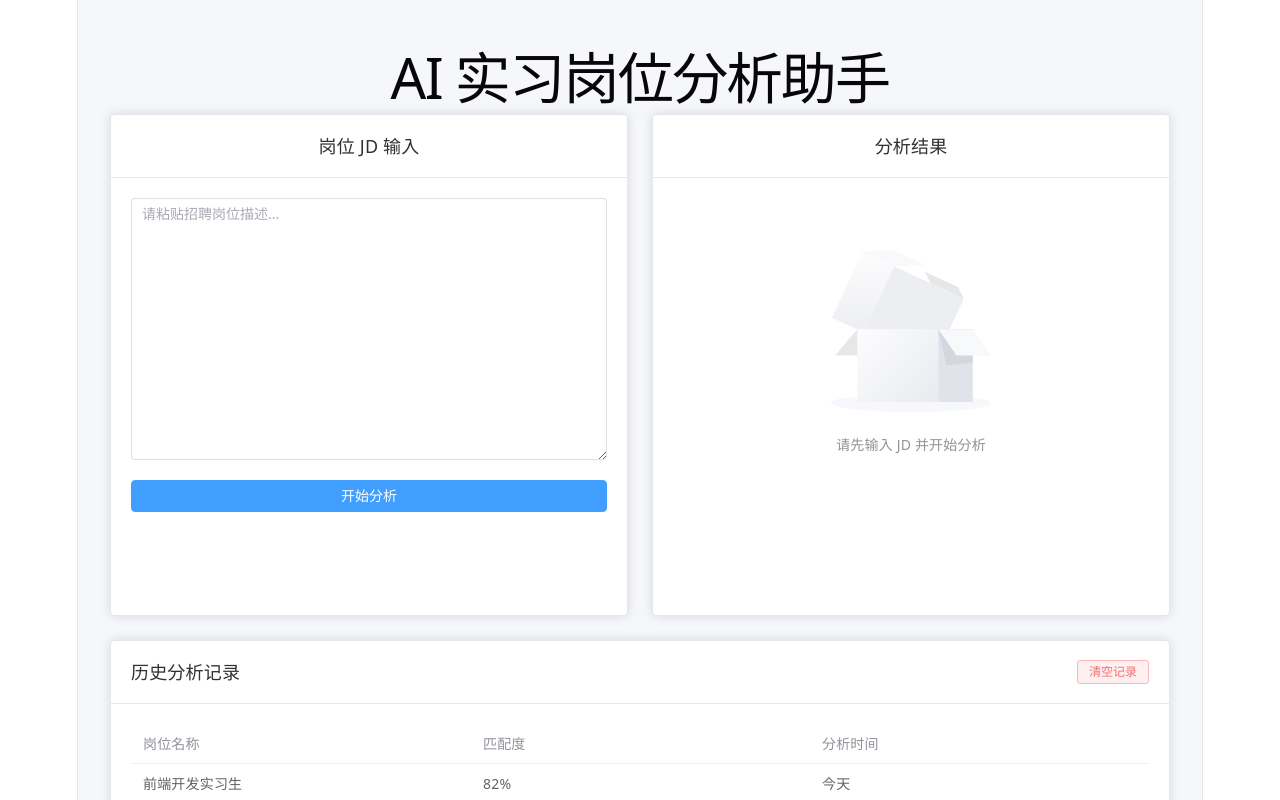
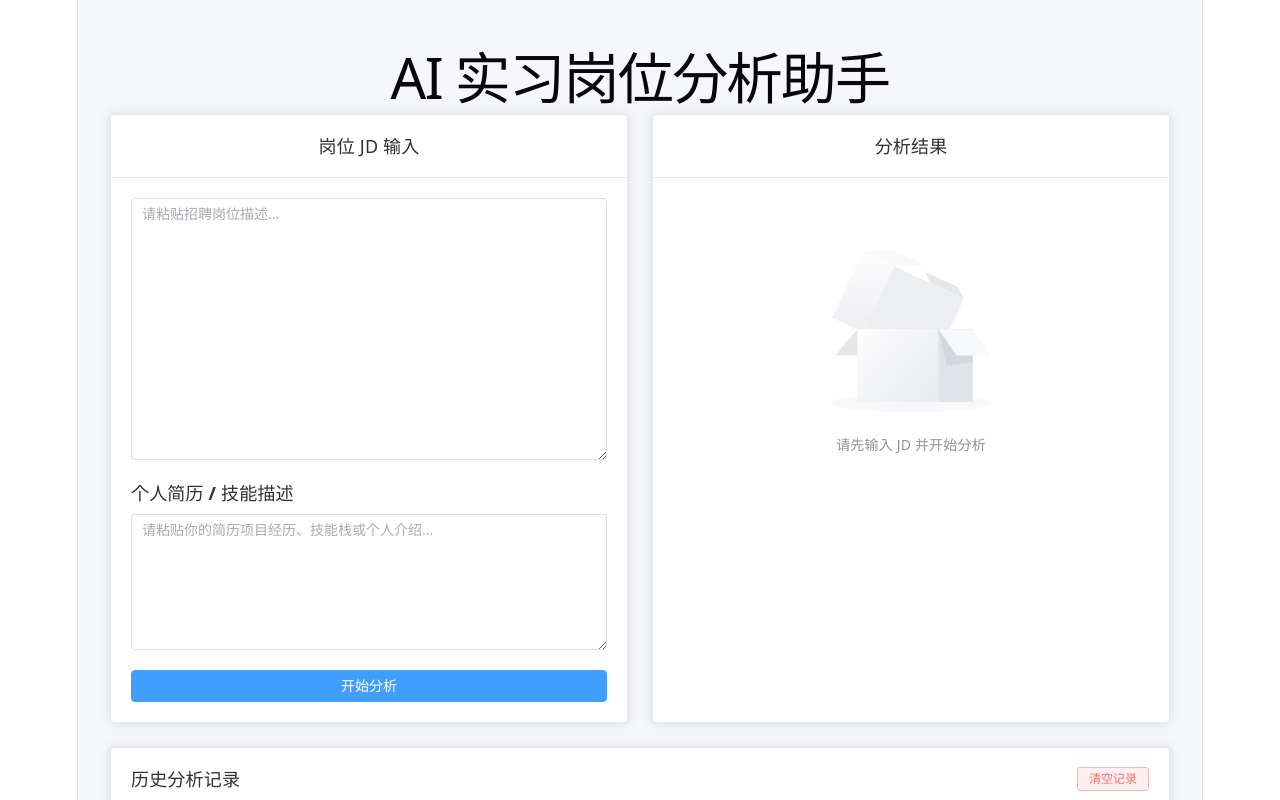
Before and after one commit to zelin-z/ai-job-agent, a Vue app: page / in a window 1280 px wide. Shown: the top 800 px of the page. Built offline with nearby package versions, Linux system fonts and the light colour scheme.

Commit message:
add resume text input for ai analysis

```diff
--- a/src/App.vue
+++ b/src/App.vue
@@ -3,6 +3,7 @@ import { ref, watch } from "vue";
 import { ElMessage } from "element-plus";
 
 const jdText = ref("");
+const resumeText = ref("");
 const loading = ref(false);
 const hasResult = ref(false);
 
@@ -346,7 +347,7 @@ const analyzeJD = async () => {
       },
       body: JSON.stringify({
         jdText: cleanText,
-        resumeText: "",
+        resumeText: resumeText.value.trim(),
       }),
     });
 
@@ -399,6 +400,14 @@ const clearHistory = () => {
           type="textarea"
           :rows="12"
           placeholder="请粘贴招聘岗位描述..."
+        ></el-input>
+
+        <div class="resume-label">个人简历 / 技能描述</div>
+        <el-input
+          v-model="resumeText"
+          type="textarea"
+          :rows="6"
+          placeholder="请粘贴你的简历项目经历、技能栈或个人介绍..."
         ></el-input>
 
         <el-button
@@ -512,6 +521,13 @@ h1 {
   margin-top: 20px;
 }
 
+.resume-label {
+  margin: 20px 0 8px;
+  text-align: left;
+  font-weight: 600;
+  color: #303133;
+}
+
 .result h3 {
   margin-top: 20px;
   margin-bottom: 8px;
```
